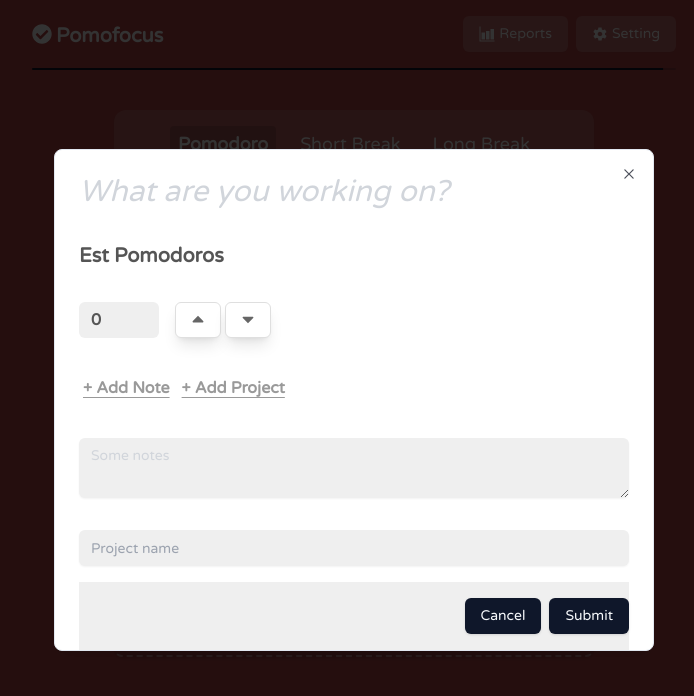
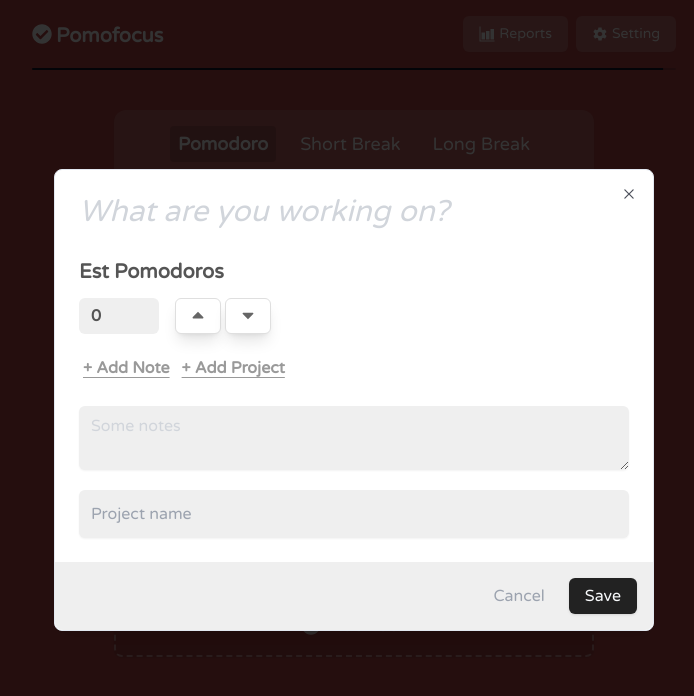
Before and after one commit to hoamx2602/pomodoro-nextjs, a Next.js app: page / in a window 1280 px wide. Both pictures are taken after a click on the button "Add Task". Shown: the top 696 px of the page, without its empty margins (286-980 px from the left). Built offline with nearby package versions, Linux system fonts and the light colour scheme.

Commit message:
feat: dialog new task

```diff
--- a/components/task-dialog.tsx
+++ b/components/task-dialog.tsx
@@ -7,7 +7,12 @@
 import { FaPlusCircle } from "react-icons/fa";
 import { TiArrowSortedDown, TiArrowSortedUp } from "react-icons/ti";
 import { z } from "zod";
-import { Dialog, DialogContent, DialogTrigger } from "./ui/dialog";
+import {
+  Dialog,
+  DialogContent,
+  DialogFooter,
+  DialogTrigger,
+} from "./ui/dialog";
 import { Form, FormControl, FormField, FormItem, FormMessage } from "./ui/form";
 import { Input } from "./ui/input";
 
@@ -48,11 +53,12 @@
           <FaPlusCircle className="h-5 w-5 mr-2" /> Add Task
         </Button>
       </DialogTrigger>
-      <div className="p-0">
-        <DialogContent className="pb-0 max-w-[600px]">
-          {/* Form */}
-          <Form {...form}>
-            <form onSubmit={form.handleSubmit(onSubmit)} className="space-y-8">
+
+      <DialogContent className="p-0 max-w-[600px]">
+        {/* Form */}
+        <Form {...form}>
+          <form onSubmit={form.handleSubmit(onSubmit)}>
+            <div className="p-6 pb-4">
               <FormField
                 control={form.control}
                 name="username"
@@ -69,10 +75,10 @@
                   </FormItem>
                 )}
               />
-              <p className="text-[#555555] font-semibold text-xl w-full">
+              <p className="text-[#555555] font-semibold text-xl w-full mt-7">
                 Est Pomodoros
               </p>
-              <div className="flex flex-row items-center space-x-4">
+              <div className="flex flex-row items-center space-x-4 mt-3">
                 <FormField
                   control={form.control}
                   name="est"
@@ -103,14 +109,16 @@
                   </Button>
                 </div>
               </div>
-              <div className="flex items-center space-x-1">
+              <div className="flex items-center space-x-1 mt-4">
                 <Button
+                  type="button"
                   variant="link"
                   className="font-semibold px-1 text-base text-black/40 underline"
                 >
                   + Add Note
                 </Button>
                 <Button
+                  type="button"
                   variant="link"
                   className="font-semibold px-1 text-base text-black/40 underline"
                 >
@@ -124,7 +132,7 @@
                   <FormItem>
                     <FormControl>
                       <Textarea
-                        className="bg-[#EFEFEF] placeholder-gray-300 text-sm"
+                        className=" bg-[#EFEFEF] placeholder-gray-300 text-base text-[#555555] mt-5"
                         placeholder="Some notes"
                         {...field}
                       />
@@ -140,7 +148,7 @@
                   <FormItem>
                     <FormControl>
                       <Input
-                        className="bg-[#EFEFEF] focus:outline-none focus:ring-0 focus-visible:border-none placeholder-gray-400 text-sm"
+                        className=" bg-[#EFEFEF] text-[#555555] h-12 mt-5 focus:outline-none focus:ring-0 focus-visible:border-none placeholder-gray-400 text-base"
                         placeholder="Project name"
                         {...field}
                       />
@@ -149,14 +157,22 @@
                   </FormItem>
                 )}
               />
-            </form>
-          </Form>
-          <div className="flex justify-end space-x-2 bg-[#EFEFEF] py-4">
-            <Button type="button">Cancel</Button>
-            <Button type="submit">Submit</Button>
-          </div>
-        </DialogContent>
-      </div>
+            </div>
+            <DialogFooter className="flex justify-end space-x-2 bg-[#EFEFEF] py-4 px-4 rounded-b-lg mt-2">
+              <Button
+                variant="ghost"
+                className="bg-transparent hover:bg-transparent hover:font-semibold hover:text-gray-500 outline-none text-gray-400 text-base"
+                type="button"
+              >
+                Cancel
+              </Button>
+              <Button className="bg-[#222222] text-base" type="submit">
+                Save
+              </Button>
+            </DialogFooter>
+          </form>
+        </Form>
+      </DialogContent>
     </Dialog>
   );
 };
```
